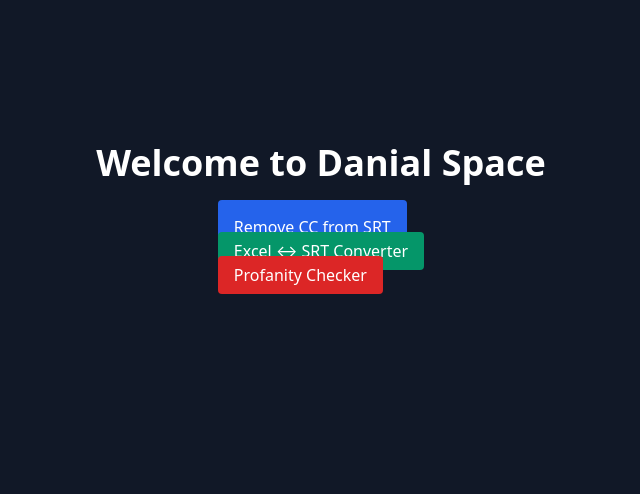
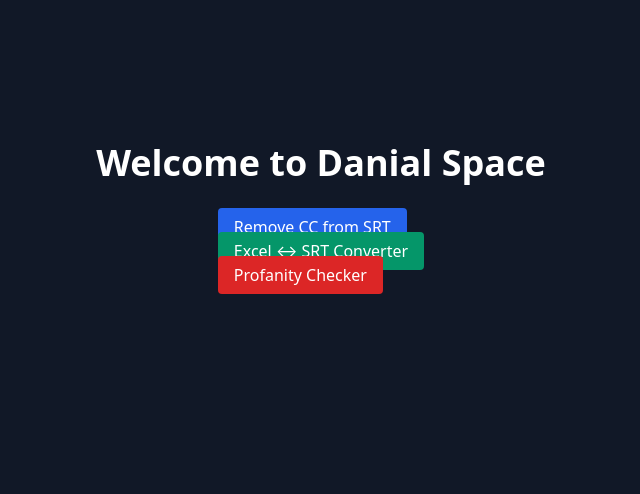
Before and after one commit to lokosmotos/Danialspacex, a Flask app: page / in a window 1280 px wide. Shown: the part 185-679 px from the top of the page, without its empty margins (319-959 px from the left). Run offline with Flask 3, Linux system fonts and the light colour scheme.

Commit message:
Update index.html

```diff
--- a/templates/index.html
+++ b/templates/index.html
@@ -7,8 +7,8 @@
 </head>
 <body class="bg-gray-900 text-white min-h-screen flex flex-col justify-center items-center">
     <h1 class="text-4xl font-bold mb-8">Welcome to Danial Space</h1>
-    <div class="space-y-4">
-        <a href="/cc-remover" class="bg-blue-600 hover:bg-blue-700 px-4 py-4 rounded">Remove CC from SRT</a><br>
+    <div class="space-y-8">
+        <a href="/cc-remover" class="bg-blue-600 hover:bg-blue-700 px-4 py-2 rounded">Remove CC from SRT</a><br>
 
         <a href="/converter" class="bg-green-600 hover:bg-green-700 px-4 py-2 rounded">Excel ↔ SRT Converter</a><br>
 
```
